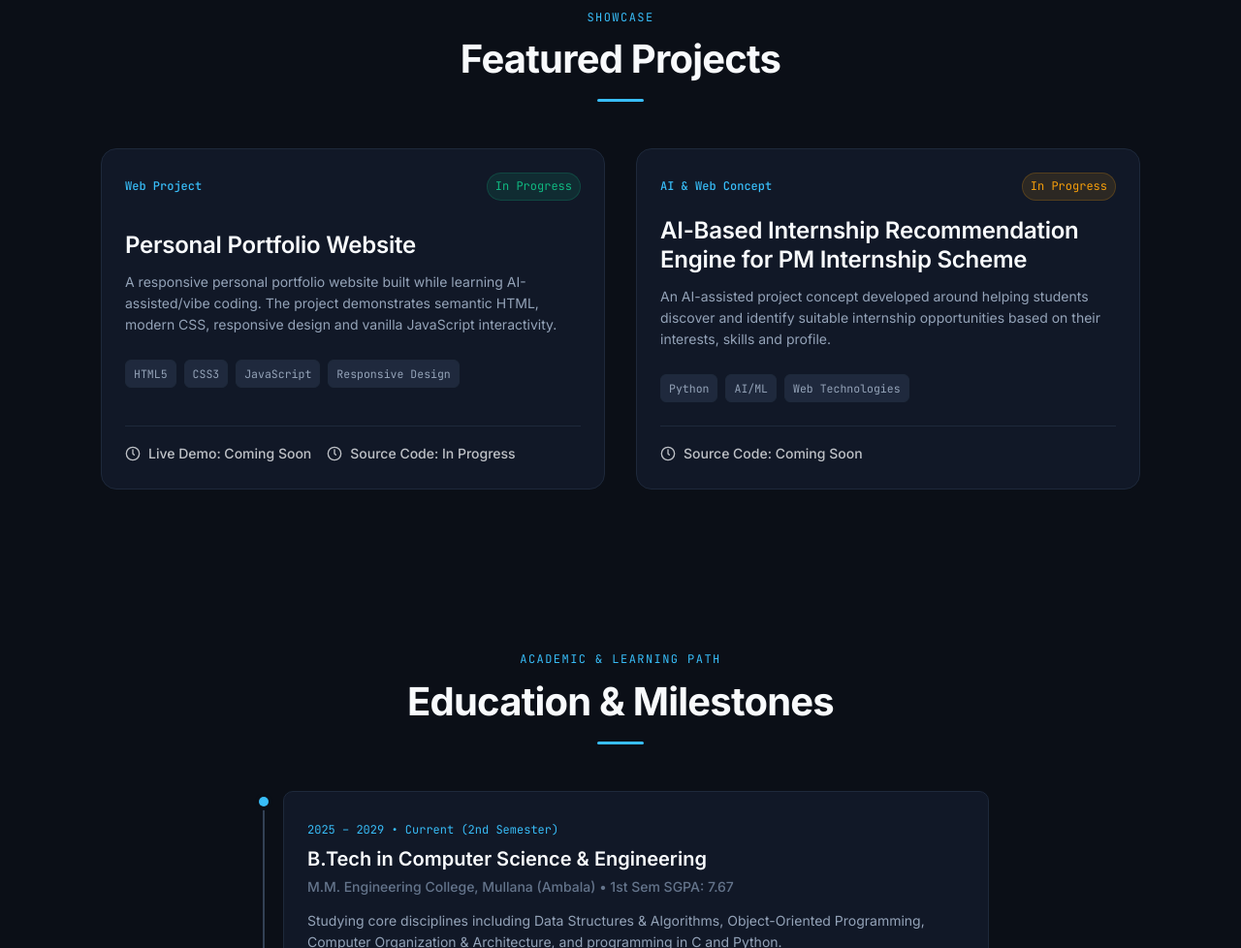
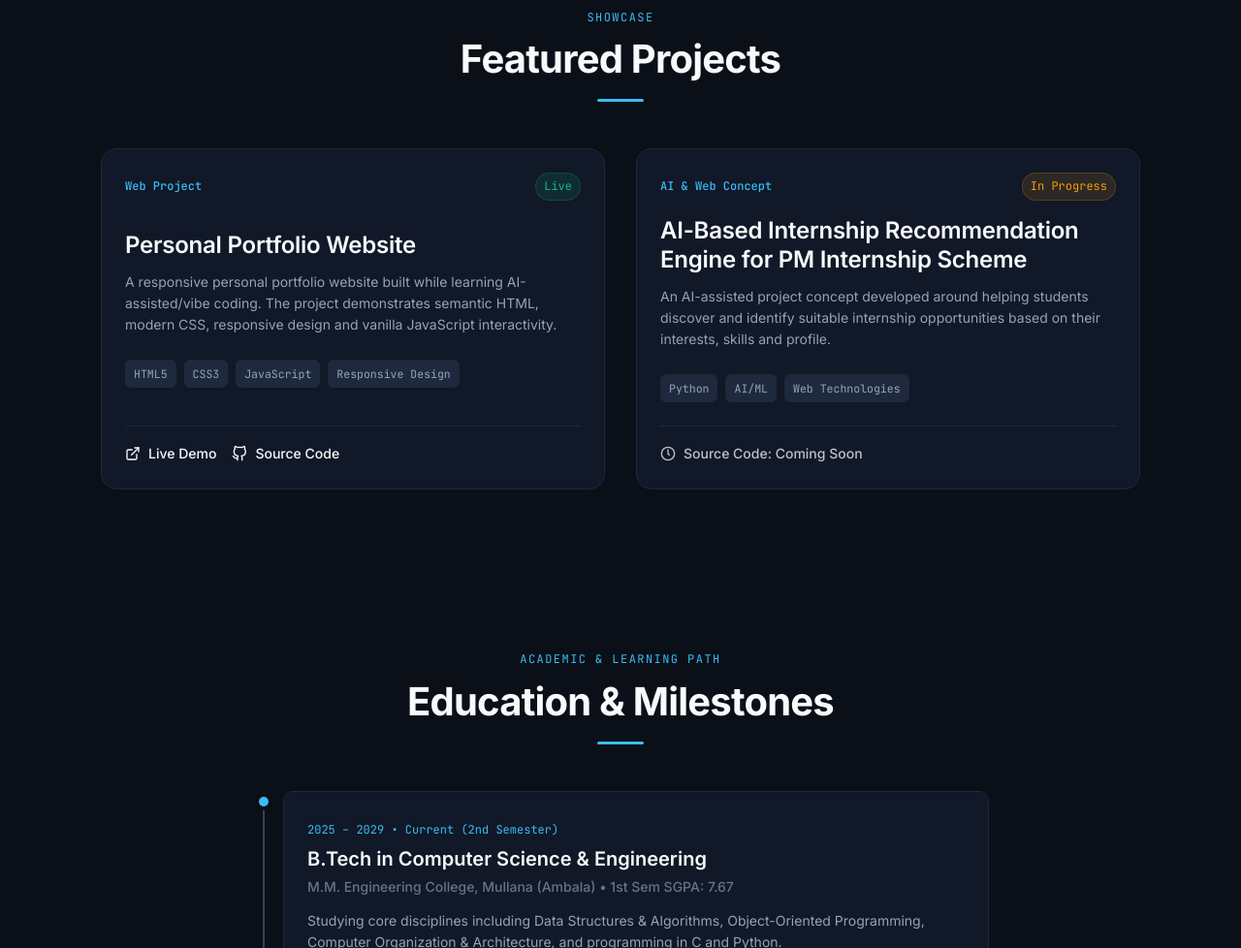
Before and after one commit to dev-utkarshk/Portfolio, a plain HTML site: page index.html in a window 1280 px wide. Shown: the part 2094-3072 px from the top of the page at 97% size. Drawn offline with Linux system fonts and the light colour scheme.

Commit message:
Update project card with live demo and repository links

```diff
--- a/index.html
+++ b/index.html
@@ -325,7 +325,7 @@
           <article class="project-card">
             <div class="project-header">
               <span class="project-tag">Web Project</span>
-              <span class="project-status">In Progress</span>
+              <span class="project-status">Live</span>
             </div>
 
             <div class="project-content">
@@ -343,14 +343,14 @@
             </div>
 
             <footer class="project-footer">
-              <span class="project-link" style="opacity: 0.75; cursor: default;">
-                <svg xmlns="http://www.w3.org/2000/svg" width="16" height="16" viewBox="0 0 24 24" fill="none" stroke="currentColor" stroke-width="2" stroke-linecap="round" stroke-linejoin="round"><circle cx="12" cy="12" r="10"></circle><polyline points="12 6 12 12 14 14"></polyline></svg>
-                <span>Live Demo: Coming Soon</span>
-              </span>
-              <span class="project-link" style="opacity: 0.75; cursor: default;">
-                <svg xmlns="http://www.w3.org/2000/svg" width="16" height="16" viewBox="0 0 24 24" fill="none" stroke="currentColor" stroke-width="2" stroke-linecap="round" stroke-linejoin="round"><circle cx="12" cy="12" r="10"></circle><polyline points="12 6 12 12 14 14"></polyline></svg>
-                <span>Source Code: In Progress</span>
-              </span>
+              <a href="https://dev-utkarshk.github.io/Portfolio/" target="_blank" rel="noopener noreferrer" class="project-link" aria-label="View live demo of Personal Portfolio Website">
+                <svg xmlns="http://www.w3.org/2000/svg" width="16" height="16" viewBox="0 0 24 24" fill="none" stroke="currentColor" stroke-width="2" stroke-linecap="round" stroke-linejoin="round"><path d="M18 13v6a2 2 0 0 1-2 2H5a2 2 0 0 1-2-2V8a2 2 0 0 1 2-2h6"></path><polyline points="15 3 21 3 21 9"></polyline><line x1="10" y1="14" x2="21" y2="3"></line></svg>
+                <span>Live Demo</span>
+              </a>
+              <a href="https://github.com/dev-utkarshk/Portfolio" target="_blank" rel="noopener noreferrer" class="project-link" aria-label="View source code on GitHub">
+                <svg xmlns="http://www.w3.org/2000/svg" width="16" height="16" viewBox="0 0 24 24" fill="none" stroke="currentColor" stroke-width="2" stroke-linecap="round" stroke-linejoin="round"><path d="M9 19c-5 1.5-5-2.5-7-3m14 6v-3.87a3.37 3.37 0 0 0-.94-2.61c3.14-.35 6.44-1.54 6.44-7A5.44 5.44 0 0 0 20 4.77 5.07 5.07 0 0 0 19.91 1S18.73.65 16 2.48a13.38 13.38 0 0 0-7 0C6.27.65 5.09 1 5.09 1A5.07 5.07 0 0 0 5 4.77a5.44 5.44 0 0 0-1.5 3.78c0 5.42 3.3 6.61 6.44 7A3.37 3.37 0 0 0 9 18.13V22"></path></svg>
+                <span>Source Code</span>
+              </a>
             </footer>
           </article>
 
```
Also changed, not shown: 1 other file.
